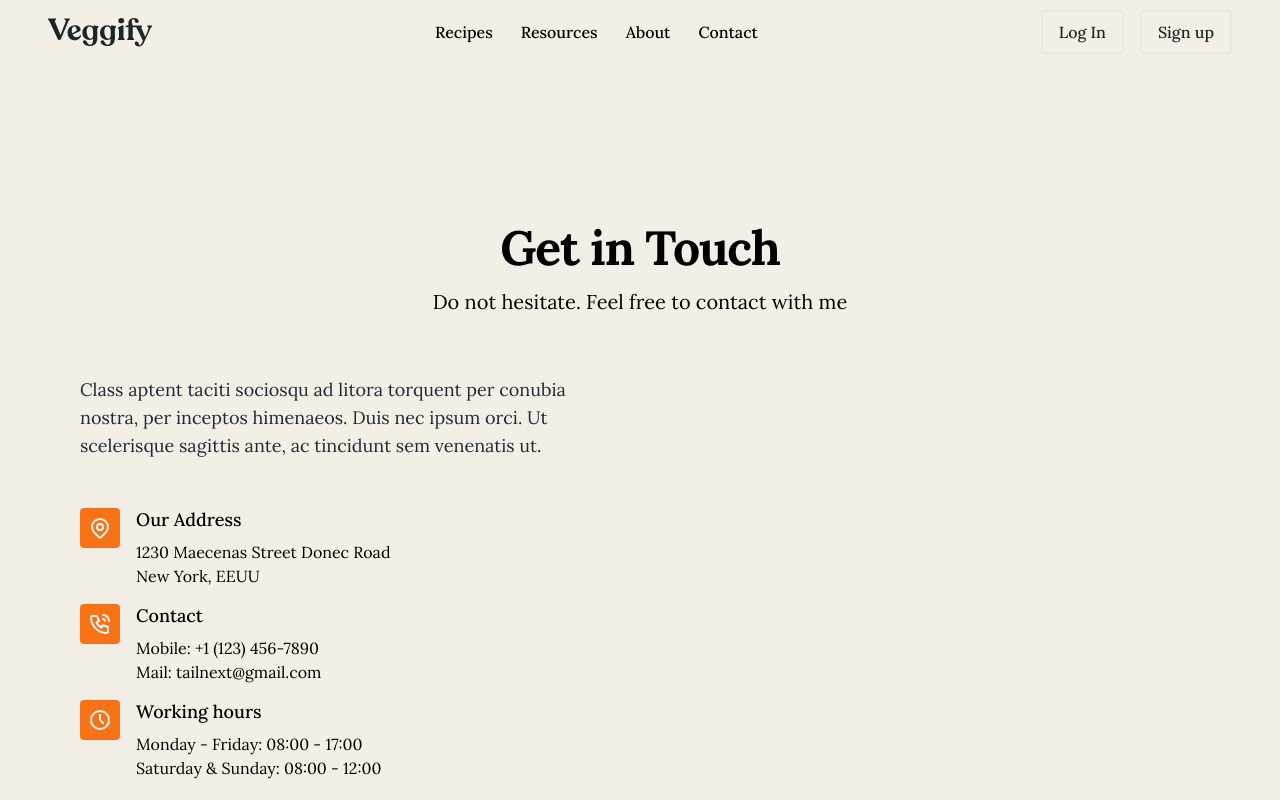
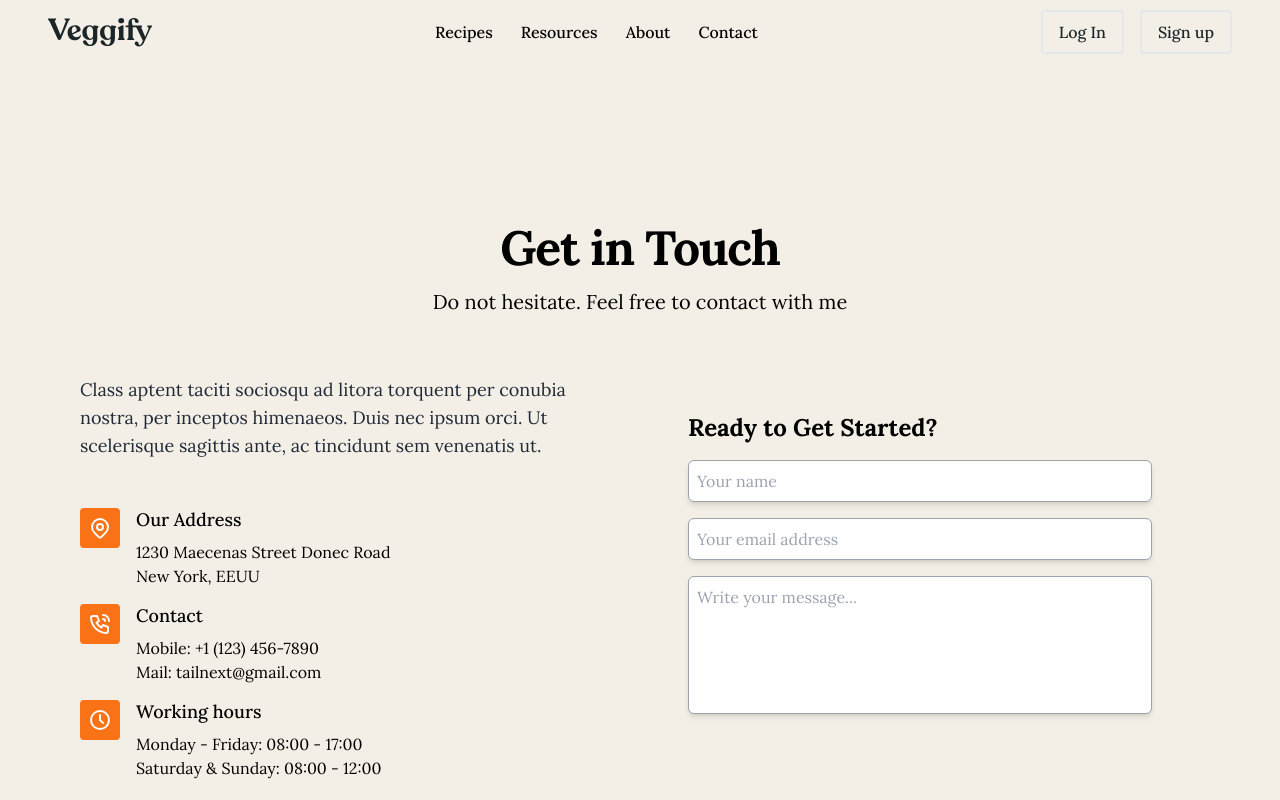
Before and after one commit to HossainRafi/Veggify, a React (Vite) app in the folder frontend/: page /contact in a window 1280 px wide. Shown: the top 800 px of the page. Built offline with nearby package versions, Linux system fonts and the light colour scheme.

Commit message:
contact right

```diff
--- a/frontend/src/pages/contact/Contact.jsx
+++ b/frontend/src/pages/contact/Contact.jsx
@@ -110,7 +110,60 @@ export const Contact = () => {
                 </ul>
               </div>
 
-
+              {/* contact right */}
+              <div className="card h-fit max-w-6xl p-5 md:p-12" id="form">
+                <h2 className="mb-4 text-2xl font-bold">
+                  Ready to Get Started?
+                </h2>
+                <form id="contactForm">
+                  <div className="mb-6">
+                    <div className="mx-0 mb-1 sm:mb-4">
+                      <div className="mx-0 mb-1 sm:mb-4">
+                        <label
+                          htmlFor="name"
+                          className="pb-1 text-xs uppercase tracking-wider"
+                        ></label>
+                        <input
+                          type="text"
+                          id="name"
+                          autoComplete="given-name"
+                          placeholder="Your name"
+                          className="mb-2 w-full rounded-md border border-gray-400 py-2 pl-2 pr-4 shadow-md sm:mb-0 outline-none"
+                          name="name"
+                        />
+                      </div>
+                      <div className="mx-0 mb-1 sm:mb-4">
+                        <label
+                          htmlFor="email"
+                          className="pb-1 text-xs uppercase tracking-wider"
+                        ></label>
+                        <input
+                          type="email"
+                          id="email"
+                          autoComplete="email"
+                          placeholder="Your email address"
+                          className="mb-2 w-full rounded-md border border-gray-400 py-2 pl-2 pr-4 shadow-md sm:mb-0 outline-none"
+                          name="email"
+                        />
+                      </div>
+                    </div>
+                    <div className="mx-0 mb-1 sm:mb-4">
+                      <label
+                        htmlFor="textarea"
+                        className="pb-1 text-xs uppercase tracking-wider"
+                      ></label>
+                      <textarea
+                        id="textarea"
+                        name="textarea"
+                        cols="30"
+                        rows="5"
+                        placeholder="Write your message..."
+                        className="mb-2 w-full rounded-md border border-gray-400 py-2 pl-2 pr-4 shadow-md sm:mb-0 outline-none resize-none"
+                      ></textarea>
+                    </div>
+                  </div>
+                </form>
+              </div>
             </div>
           </div>
         </div>
```
